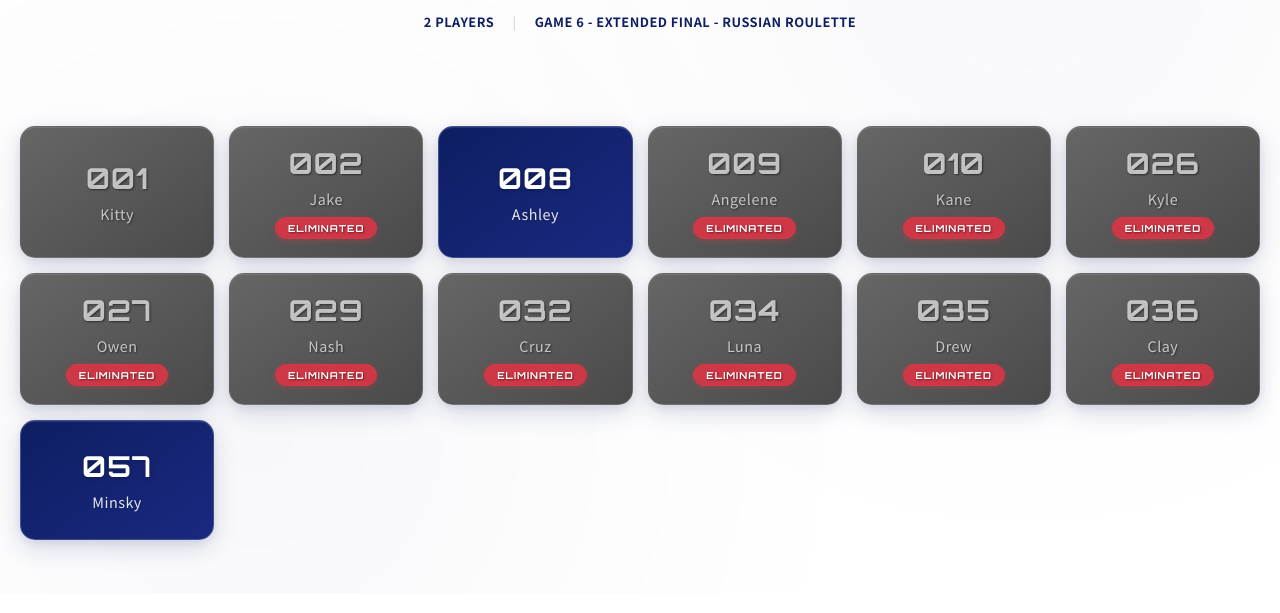
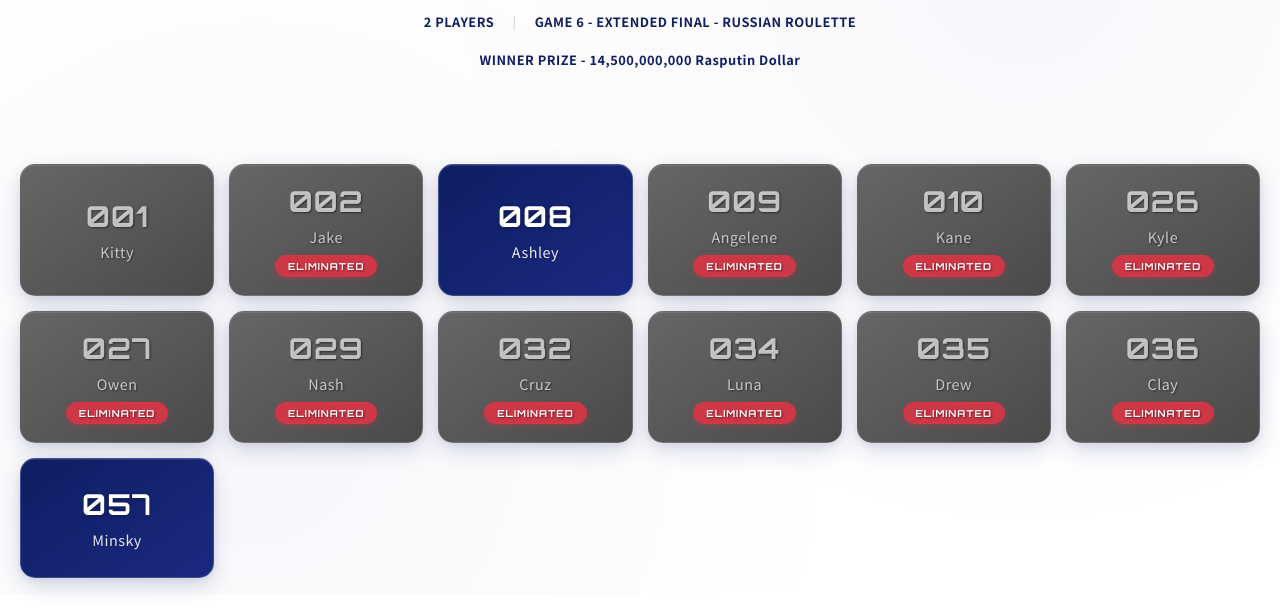
Before and after one commit to Hyperez-G/special-game-program, a plain HTML site: page index.html in a window 1280 px wide. Shown: the part 206-819 px from the top of the page. Drawn offline with Linux system fonts and the light colour scheme.

Commit message:
Update index.html

```diff
--- a/index.html
+++ b/index.html
@@ -17,6 +17,8 @@
                 <span class="stat">2 PLAYERS</span>
                 <span class="divider">|</span>
                 <span class="stat">GAME 6 - EXTENDED FINAL - RUSSIAN ROULETTE</span>
+                <br><br>
+                <span class="stat">WINNER PRIZE - 14,500,000,000 Rasputin Dollar</span>
             </div>
         </header>
 
```
